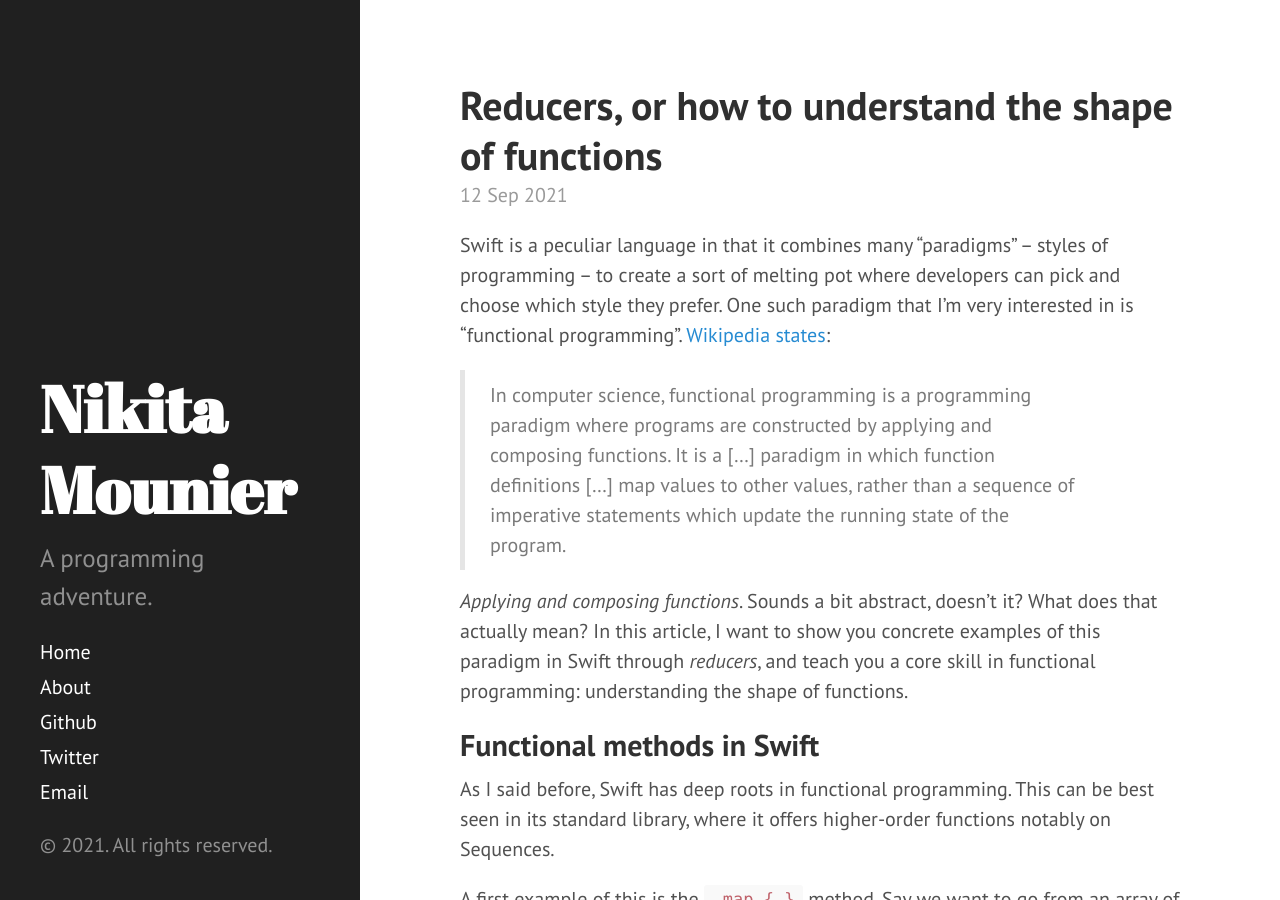
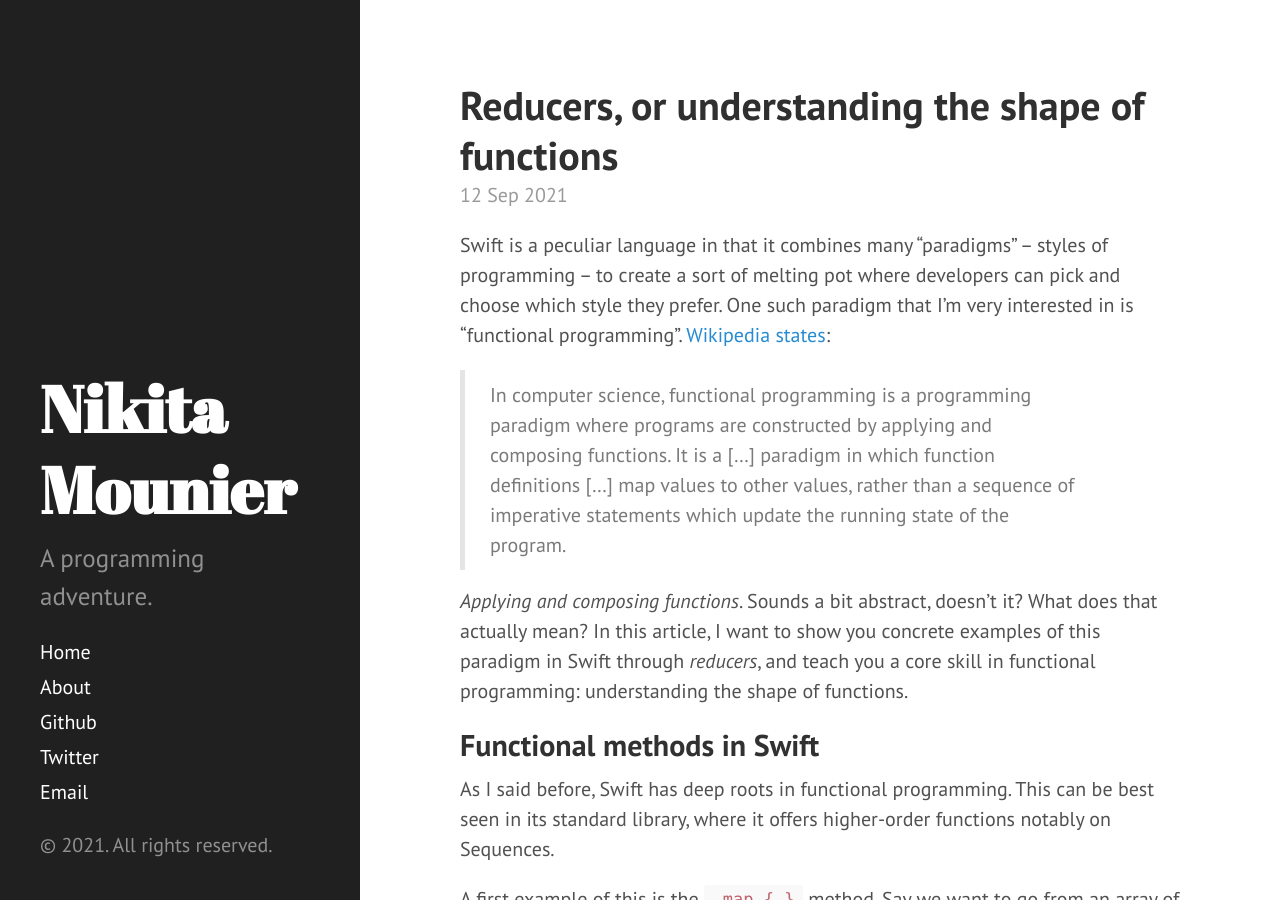
Before and after one commit to nikitamounier/nikitamounier.github.io, a Jekyll site: the page built from _posts/2021-09-12-reducers.md, in a window 1280 px wide and 900 px high. Built offline with Jekyll 4.4.1, drawn with Linux system fonts in a browser that asks for light colours.

Commit message:
Update new post title

```diff
--- a/_posts/2021-09-12-reducers.md
+++ b/_posts/2021-09-12-reducers.md
@@ -1,6 +1,6 @@
 ---
 layout: post
-title: Reducers, or how to understand the shape of functions
+title: Reducers, or understanding the shape of functions
 ---
 
 Swift is a peculiar language in that it combines many “paradigms” – styles of programming – to create a sort of melting pot where developers can pick and choose which style they prefer. One such paradigm that I’m very interested in is “functional programming”. [Wikipedia states](https://en.wikipedia.org/wiki/Functional_programming):
```
